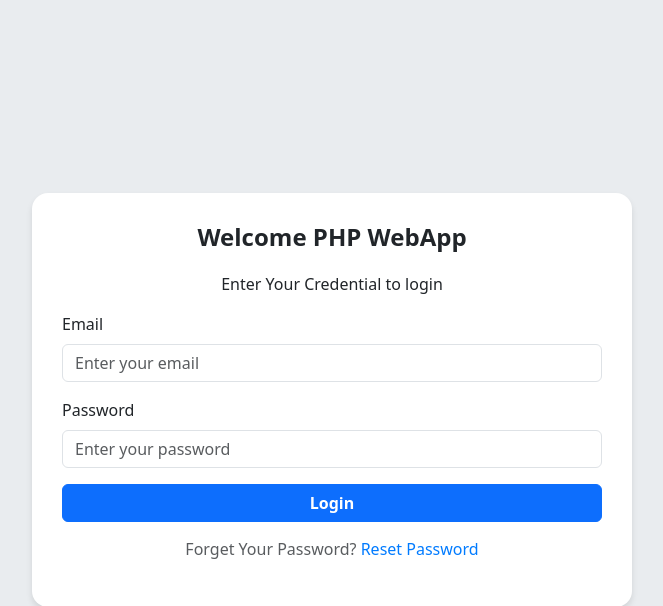
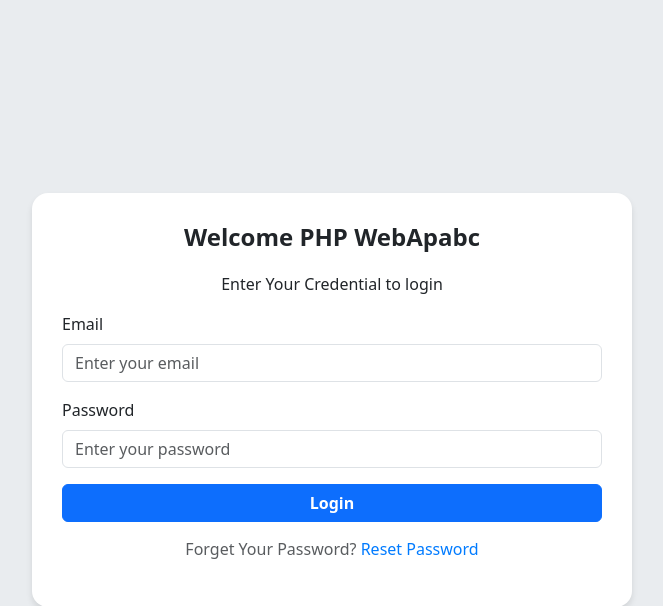
Before and after one commit to trannam-it/He_thong_QLSV, a PHP site: page /smss/ in a window 1280 px wide. Shown: the top 606 px of the page, without its empty margins (308-971 px from the left). Run offline with PHP 8.4, Linux system fonts and the light colour scheme.

Commit message:
thu (#6)

```diff
--- a/public/index.php
+++ b/public/index.php
@@ -12,7 +12,7 @@
 <body>
 
     <div class="login-container">
-        <h2 class="text-center">Welcome PHP WebApp</h2>
+        <h2 class="text-center">Welcome PHP WebApabc</h2>
         <p class="text-center">Enter Your Credential to login</p>
          <!-- Start the session and display the success message if it exists -->
          <?php
```
